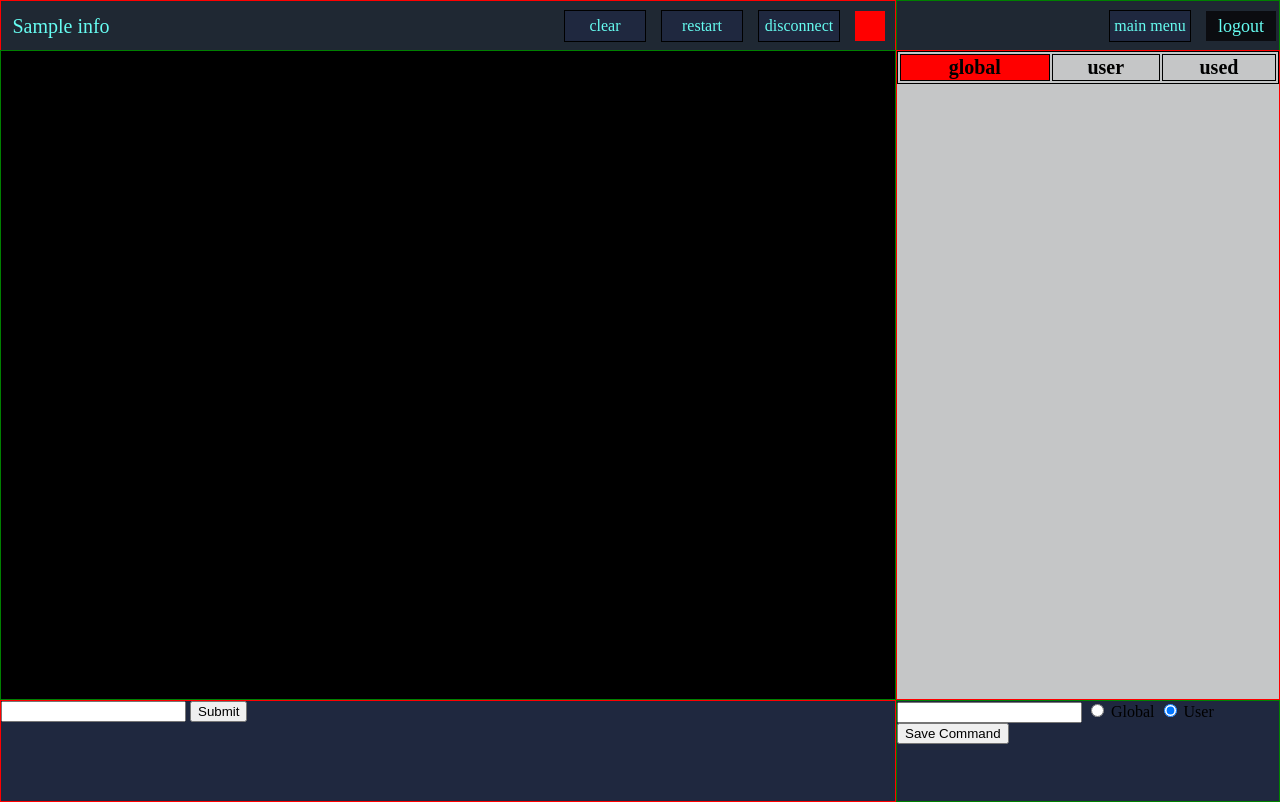
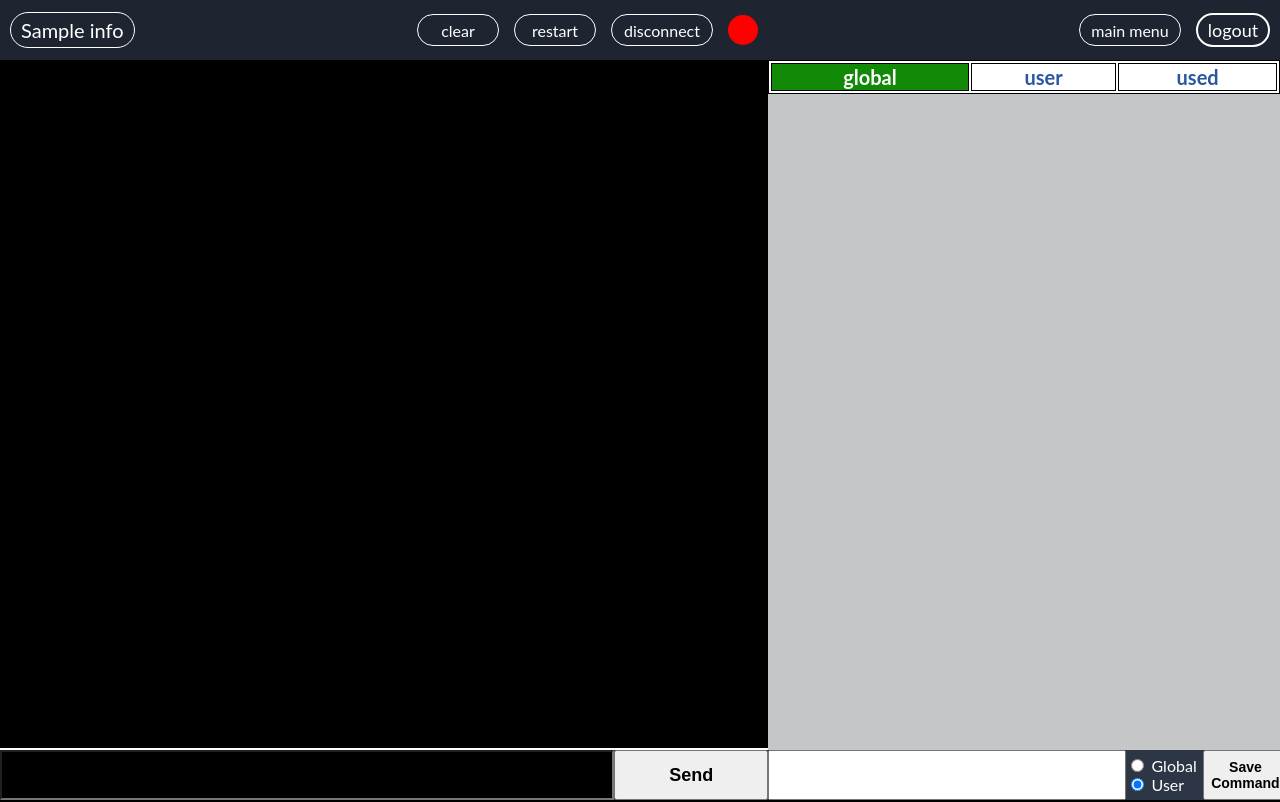
Before and after one commit to martin98m/bakalarska_praca, a Django app: a page that uses webapp/server_management/templates/server_management/server_call.html in a window 1280 px wide. Run offline with Django 3.2, Linux system fonts and the light colour scheme; a user stored in the database is signed in; tables that the repository leaves empty hold one stand-in row (values such as "Sample post"); lists and menus that the app fills with data are empty.

Commit message:
server_call almost finished, website finished

```diff
--- a/webapp/server_management/SocketConnectionToServer/Connection.py
+++ b/webapp/server_management/SocketConnectionToServer/Connection.py
@@ -18,6 +18,7 @@ class ServerConnection:
 
     def connect(self):
         try:
+            print(self.host, '|', self.port)
             self.sock.connect((self.host, self.port))
             self.sock.sendall(b"admin\n")  # todo change
             self.sock.sendall(b"admin\n")
--- a/webapp/server_management/static/server_management/global_styles.css
+++ b/webapp/server_management/static/server_management/global_styles.css
@@ -13,14 +13,24 @@ body{
     align-items: center;
 
     margin-right: 15px;
-    background-color: #1f283f;
-    border: 1px solid black;
-    color: #66fcf1;
+    /*background-color: #1f283f;*/
+    border: 1px solid white;
+    border-radius: 25px;
+
+    text-decoration: none;
+}
+
+.buttonMainBig {
+    width: 100px;
+    text-decoration: none;
+    color: inherit;
 }
 
 .buttonMain:hover{
-    background-color: #c5c6c7;
-    color: black;
+
+    background-color: #138a07;
+    border: 1px solid #138a07;
+
 
     cursor: pointer;
 }
@@ -33,20 +43,23 @@ body{
     justify-content: center;
     align-items: center;
 
-    margin-right: 3px;
+    margin-right: 10px;
 
-    background-color: #0b0c10;
+    border: 2px solid white;
+    border-radius: 25px;
+
+    /*background-color: #0b0c10;*/
 
     font-size: 18px;
-    text-decoration: none;
 }
 .logout:visited, .logout:link{
     text-decoration: none;
-    color: #66fcf1;
+    color: white;
 }
 .logout:hover{
     background-color: red;
-    color: black;
+    border: 2px solid red;
+
 
     cursor: pointer;
 }
--- a/webapp/server_management/static/server_management/server_call.js
+++ b/webapp/server_management/static/server_management/server_call.js
@@ -5,8 +5,8 @@ function addRowHandlers(tableName) {
         let currentRow = table.rows[i];
         let createClickHandler = function(row) {
             return function() {
-                let cell = row.getElementsByTagName("td")[0];
-                console.log(cell);
+                let cell = row.getElementsByTagName("td")[0].getElementsByTagName('a')[0];
+                // console.log(cell);
                 document.getElementById('inputCommand').value = cell.innerHTML;
             };
         };
@@ -51,3 +51,15 @@ console.log('hello a ');
         showTable(name);
     else
         showTable('Global');
+
+
+    function deleteRow(row) {
+        let table = row.parentElement.parentElement.parentElement.parentElement;
+        // console.log(table);
+        let rowA = row.parentElement.parentElement.parentElement;
+        // console.log(rowA);
+
+        table.removeChild(rowA);
+        let all = document.cookie;
+        // console.log(all)
+    }
--- a/webapp/server_management/static/server_management/server_call_style.css
+++ b/webapp/server_management/static/server_management/server_call_style.css
@@ -1,7 +1,16 @@
 pre{
     background: black;
-    color: aliceblue;
+    color: white;
     /*color: white;*/
+}
+
+body{
+    margin: 0;
+    padding: 0;
+    color: rgb(255,255,255);
+
+    font-family: Lato,sans-serif;
+    font-size: 16px;
 }
 
 .grid-container{
@@ -10,34 +19,38 @@ pre{
             'control header'
             'console commands'
             'confirm learn';
-    grid-template-columns: auto 30vw;
-    grid-template-rows: 50px calc(100vh - 150px) 100px;
+    grid-template-columns: 60vw auto;
+    grid-template-rows: 60px calc(100vh - 110px) 50px;
 }
 /*CONTROL*/
 .control{
     grid-area: control;
-    height: 50px;
+    /*height: 50px;*/
 
     display: flex;
     justify-content: space-between;
     padding-right: 5px;
 
-    background-color: #1f2833;
-    color: #66fcf1;
-
-    border: 1px solid red;
+    background-color: rgb(30, 37, 48);
 }
 .controlName{
     height: inherit;
-    width: 100px;
+    /*width: 100px;*/
 
     display: flex;
     justify-content: center;
     align-items: center;
 
-    padding-left: 10px;
+    /*padding:  10px;*/
+    margin-left: 10px;
 
     font-size: 20px;
+}
+.controlName > a{
+    border-radius: 25px;
+
+    padding: 5px 10px 5px 10px;
+    border: 1px solid white;
 }
 
 .controlContent{
@@ -53,14 +66,12 @@ pre{
 /*HEADER*/
 .header{
     grid-area: header;
-    height: 50px;
+    /*height: 50px;*/
 
-    background-color: #1f2833;
-
-    border: 1px solid green;
+    background-color: rgb(30, 37, 48);
 }
 .headerContent{
-    height: inherit;
+    height: 100%;
 
     display: flex;
     justify-content: flex-end;
@@ -72,10 +83,9 @@ pre{
     grid-area: console;
     background-color: black;
 
+    border-bottom:2px solid white ;
     /*height: calc(100vh - 150px);*/
     overflow: auto;
-
-    border: 1px solid green;
 }
 /*END CONSOLE*/
 /*COMMANDS*/
@@ -87,32 +97,43 @@ pre{
     overflow-y: auto;
 
     font-size: 20px;
-    border: 1px solid red;
 }
 /*END COMMANDS*/
 /*CONFIRM*/
 .confirm{
     grid-area: confirm;
-    height: 100px;
+    /*height: 100px;*/
 
-    border: 1px solid red;
+    background-color: rgb(44, 54, 69);
 }
 /*END CONFIRM*/
 /*LEARN*/
 .learn{
     grid-area: learn;
-    height: 100px;
 
-    border: 1px solid green;
+    background-color: rgb(44, 54, 69);
 }
 /*END LEARN*/
 
 table,th,td {
     border: 1px solid black;
+    color: #2857a1;
+    background-color: #fff;
+    size: 14px;
 }
 table{
     width: 100%;
 }
+.obal{
+    display: flex;
+    justify-content: space-between;
+    width: 100%;
+}
+.deleteRow{
+    cursor: pointer;
+    color: red;
+}
+
 td:hover{
     background-color: green;
     color: red;
@@ -121,7 +142,7 @@ td:hover{
 .indicator{
     width: 30px;
     height: 30px;
-
+    border-radius: 25px;
 }
 .connected{
     background-color: green;
@@ -130,3 +151,88 @@ td:hover{
 .disconnected{
     background-color: red;
 }
+
+.selected_col{
+    background-color: #138a07;
+    color: white;
+}
+
+form{
+    height: 100%;
+    width: 100%;
+}
+
+
+
+.inputContainerA{
+    display: grid;
+    grid-template-areas: 'input send';
+    grid-template-columns: 80% auto;
+    grid-gap: 0;
+
+    width: 100%;
+    height: 100%;
+
+    border: 0;
+    padding: 0;
+}
+
+.inputCommandSend{
+    grid-area: send;
+    width: 100%;
+    height: 100%;
+
+    font-size: 18px;
+    font-weight: bold;
+}
+.inputCommandSend:focus{
+    background-color: #138a07;
+    border-color: #0e6305;
+}
+
+.inputCommand{
+    grid-area: input;
+
+    background-color: black;
+    color: white;
+
+    padding: 0 0 0 10px;
+    font-size: 18px;
+
+}
+
+.learn_container{
+    display: grid;
+    grid-template-areas: 'learnInput learnLabel learnSend';
+    grid-template-columns: 70% 15% auto;
+
+    width: 100%;
+    height: 100%;
+}
+
+.learnInput{
+    grid-area: learnInput;
+
+    font-size: 18px;
+    padding: 0 0 0 15px;
+}
+
+.learnLabel{
+    grid-area: learnLabel;
+
+    display: flex;
+    flex-direction: column;
+    justify-content: center;
+
+}
+
+.learnSend{
+    grid-area: learnSend;
+
+    font-size: 14px;
+    font-weight: bold;
+}
+.learnSend:focus{
+    background-color: #138a07;
+    border-color: #0e6305;
+}
--- a/webapp/server_management/templates/server_management/server_call.html
+++ b/webapp/server_management/templates/server_management/server_call.html
@@ -21,11 +21,11 @@
         <div class="controlContent">
             <a class="buttonMain">clear</a>
             <a class="buttonMain">restart</a>
-            <a class="buttonMain" onclick="disconnectSocket()">disconnect</a>
+            <a class="buttonMain buttonMainBig" onclick="disconnectSocket()">disconnect</a>
             {% if connection  == True %}
                 <div class="indicator connected" title="Connected to {{ server_name }}"></div>
             {% else %}
-                <div class="indicator disconnected" title="Disconnected from {{ server_name }}"></div>
+                <div class="indicator disconnected" title="Not connected to {{ server_name }}"></div>
             {% endif %}
 
         </div>
@@ -33,7 +33,7 @@
 
     <div class="header">
         <div class="headerContent">
-            <a class="buttonMain">main menu</a>
+            <a class="buttonMain buttonMainBig" href="/server_management">main menu</a>
             <a class="logout" href="/server_management/accounts/logout">logout</a>
         </div>
     </div>
@@ -47,25 +47,35 @@
     <div class="commands">
         <table id="tableGlobal">
             <tr>
-                <th style="background-color: red" onclick="showTable('Global')">global</th>
+                <th class="selected_col" onclick="showTable('Global')">global</th>
                 <th onclick="showTable('User')">user</th>
                 <th onclick="showTable('Used')">used</th>
             </tr>
             {% for global in global_commands %}
                 <tr>
-                    <td colspan="3">{{ global.commandsave }}</td>
+                    <td colspan="3">
+                        <div class="obal">
+                            <a>{{ global.commandsave }}</a>
+                            <a class="deleteRow" onclick="deleteRow(this)">X</a>
+                        </div>
+                    </td>
                 </tr>
             {% endfor %}
         </table>
         <table id="tableUser">
             <tr>
                 <th onclick="showTable('Global')">global</th>
-                <th style="background-color: red" onclick="showTable('User')">user</th>
+                <th class="selected_col" onclick="showTable('User')">user</th>
                 <th onclick="showTable('Used')">used</th>
             </tr>
             {% for user in user_commands %}
                 <tr>
-                    <td colspan="3">{{ user.commandsave }}</td>
+                    <td colspan="3">
+                        <div class="obal">
+                            <a>{{ user.commandsave }}</a>
+                            <a class="deleteRow" onclick="deleteRow(this)">X</a>
+                        </div>
+                    </td>
                 </tr>
             {% endfor %}
         </table>
@@ -73,11 +83,16 @@
             <tr>
                 <th onclick="showTable('Global')">global</th>
                 <th onclick="showTable('User')">user</th>
-                <th style="background-color: red" onclick="showTable('Used')">used</th>
+                <th class="selected_col" onclick="showTable('Used')">used</th>
             </tr>
-            {% for com in used_commands %}
+            {% for com in used_commands reversed %}
                 <tr>
-                    <td colspan="3">{{ com }}</td>
+                    <td colspan="3">
+                        <div class="obal">
+                            <a>{{ com }}</a>
+                            <a class="deleteRow" onclick="deleteRow(this)">X</a>
+                        </div>
+                    </td>
                 </tr>
             {% endfor %}
         </table>
@@ -86,22 +101,32 @@
     <div class="confirm">
         <form id="send_command" method="post">
             {% csrf_token %}
-            <input name="command" id="inputCommand">
-            <button type="submit">Submit</button>
+            <div class="inputContainerA">
+                <input class="inputCommand" name="command" id="inputCommand"/>
+                <button class="inputCommandSend" type="submit">Send</button>
+            </div>
         </form>
     </div>
 
     <div class="learn">
         <form id="learn_command" method="post">
             {% csrf_token %}
-            <input name="commandSave">
+            <div class="learn_container">
+                <input name="commandSave" class="learnInput">
 
-            <input type="radio" id="target1" name="target" value="global">
-            <label for="target1">Global</label>
+                <div class="learnLabel">
+                    <div>
+                        <input  type="radio" id="target1" name="target" value="global">
+                        <label for="target1">Global</label>
+                    </div>
+                    <div>
+                        <input type="radio" id="target2" name="target" value="user" checked>
+                        <label for="target2">User</label>
+                    </div>
+                </div>
 
-            <input type="radio" id="target2" name="target" value="user" checked>
-            <label for="target2">User</label>
-            <button type="submit">Save Command</button>
+                <button class="learnSend" type="submit">Save Command</button>
+            </div>
         </form>
     </div>
 </div>
--- a/webapp/server_management/views.py
+++ b/webapp/server_management/views.py
@@ -92,11 +92,18 @@ def server_call(request, server_name):
                 connection = SocketManager()\
                     .add_socket(request.user.username, server_name, server_info.server_ip, server_info.server_port)
 
-            connection.connect()
+            print('CONN>', connection, '\n', 'CONS>', connection.is_connected())
+            if connection.is_connected() is False:
+                connection.connect()
+
             data = form_a.cleaned_data
             if connection.is_connected():
                 resp = connection.send_message_with_response(data['command'])
-                if cmd_content is not None: cmd_content = cmd_content + resp
+                print('RESP>', resp)
+                if cmd_content is not None:
+                    cmd_content = cmd_content + resp
+                else:
+                    cmd_content = resp
 
             used_commands.append(data['command'])
             print(used_commands)
```
Also changed, not shown: webapp/server_management/static/server_management/main_menu.css (+12 -12 lines), webapp/server_management/templates/server_management/main_menu.html (+5 -5 lines), webapp/webapp/settings.py (+11 -4 lines), 2 other files.
